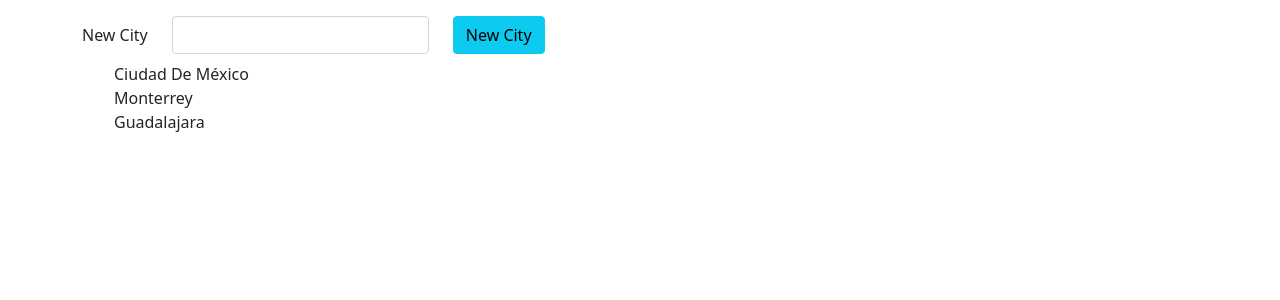
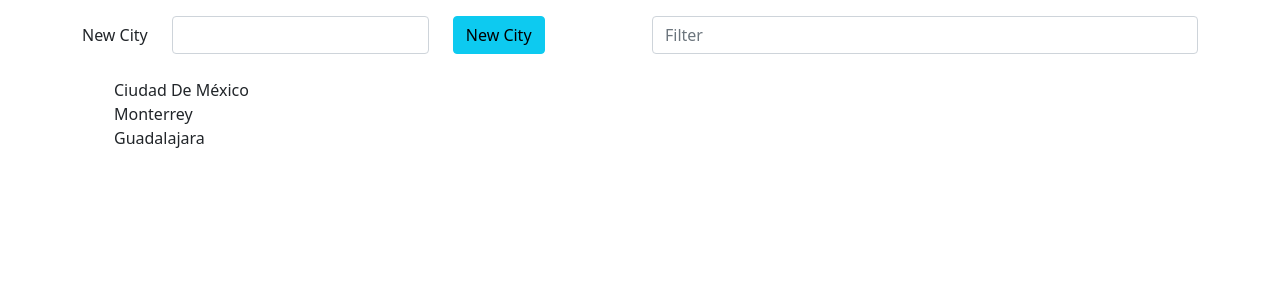
Before and after one commit to roman-bgonz/angular-challenge, an Angular app: page / in a window 1280 px wide. Shown: the top 300 px of the page. Built offline with nearby package versions, Linux system fonts and the light colour scheme.

Commit message:
Creación pipe de ejemplo (usar algunos más reactivos)

```diff
--- a/src/app/app.component.html
+++ b/src/app/app.component.html
@@ -1,16 +1,24 @@
 <div class="container">
-  <div class="row my-3">
-    <div class="col-md-12">
+  <div class="row">
+    <div class="col-md-6 my-3">
       <app-form-new-item
         [label]="'City'"
         [className]="'btn-info'"
         (newItemEvent)="addNewCity($event)"
       ></app-form-new-item>
     </div>
+    <div class="col-md-6 my-3">
+      <input
+        type="text"
+        class="form-control"
+        placeholder="Filter"
+        [(ngModel)]="criteria"
+      />
+    </div>
     <div class="col-md-8 mt-2">
       <ul>
         <app-cities
-          *ngFor="let city of cities"
+          *ngFor="let city of cities | filter: criteria"
           (cityClickedEvent)="onClickedCity($event)"
           [city]="city"
           [selection]="selection"
--- a/src/app/app.component.ts
+++ b/src/app/app.component.ts
@@ -1,16 +1,18 @@
-import { Component } from '@angular/core';
+import { Component } from "@angular/core";
 
 @Component({
-  selector: 'app-root',
-  templateUrl: './app.component.html',
-  styleUrls: ['./app.component.css'],
+  selector: "app-root",
+  templateUrl: "./app.component.html",
+  styleUrls: ["./app.component.css"],
 })
 export class AppComponent {
-  title = 'angular-challenge';
+  title = "angular-challenge";
 
-  selection = '';
+  selection = "";
 
-  cities = ['Ciudad de México', 'Monterrey', 'Guadalajara'];
+  cities = ["Ciudad de México", "Monterrey", "Guadalajara"];
+
+  criteria = "";
 
   onClickedCity(city: string): void {
     this.selection = city;
@@ -21,6 +23,6 @@ export class AppComponent {
   }
 
   clear(): void {
-    this.selection = '';
+    this.selection = "";
   }
 }
--- /dev/null
+++ b/src/app/pipes/filter.pipe.ts
@@ -0,0 +1,21 @@
+import { Pipe, PipeTransform } from '@angular/core';
+
+@Pipe({
+  name: 'filter',
+})
+export class FilterPipe implements PipeTransform {
+  transform(values: string[], args: string): string[] {
+    if (!args || args?.length < 3) {
+      return values;
+    }
+
+    let resultado: string[] = [];
+    values.forEach((c) => {
+      if (c.toLocaleLowerCase().indexOf(args.toLocaleLowerCase()) > -1) {
+        resultado = [...resultado, c];
+      }
+    });
+
+    return resultado;
+  }
+}
```
Also changed, not shown: src/app/app.module.ts (+13 -12 lines), 1 other file (tests, documents, lock files or other folders).
